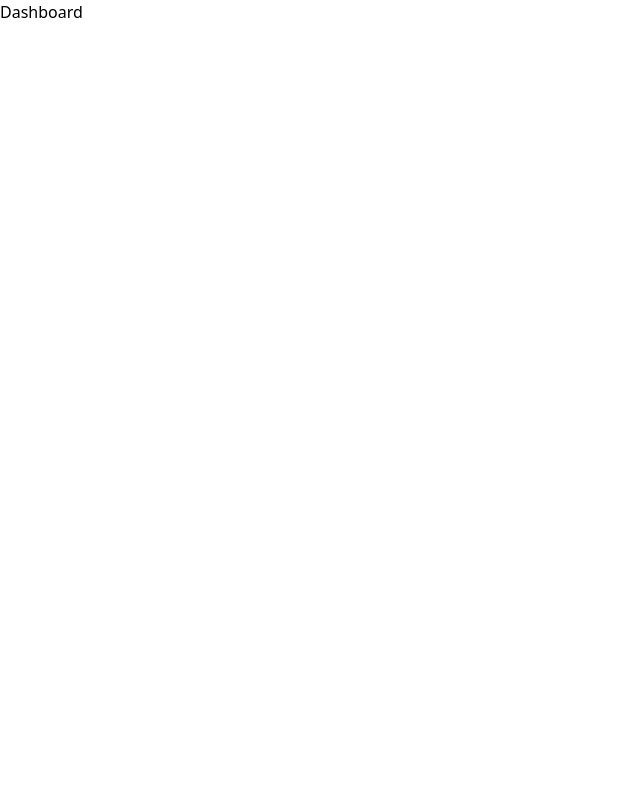
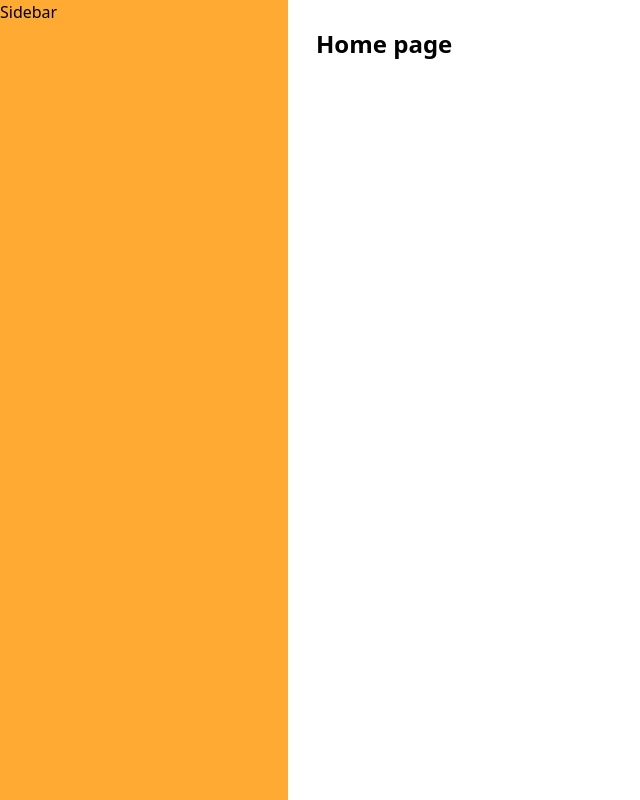
Before and after one commit to SaraZmni/food-dashboard-app, a React app: page /dashboard in a window 1280 px wide. Shown: the whole page, without its empty margins (0-640 px from the left). Built offline with nearby package versions, Linux system fonts and the light colour scheme.

Commit message:
start dashboard component

```diff
--- a/src/routes/dashboard/dashboard.tsx
+++ b/src/routes/dashboard/dashboard.tsx
@@ -1,5 +1,13 @@
 function Dashboard() {
-  return <div>Dashboard</div>;
+  return (
+    <div className="flex">
+      <div className={`w-72 h-screen bg-layout`}>Sidebar</div>
+      <div className="p-7 text-2xl font-semibold flex-1 h-screen">
+        <h1>Home page</h1>
+        <div></div>
+      </div>
+    </div>
+  );
 }
 
 export default Dashboard;
--- a/tailwind.config.js
+++ b/tailwind.config.js
@@ -1,27 +1,24 @@
 /** @type {import('tailwindcss').Config} */
 module.exports = {
-  content: [
-    "./src/**/*.{js,jsx,ts,tsx}"
-  ],
+  content: ["./src/**/*.{js,jsx,ts,tsx}"],
   darkMode: false, // or 'media' or 'class'
   theme: {
     extend: {
       colors: {
-        primary: '#ebf9fc',
-        secondary:'#fe5634',
-        main:'#c6c8cc',
-        success:'#42c486',
-        light:'#ffeae6'
+        primary: "#ebf9fc",
+        secondary: "#fe5634",
+        main: "#c6c8cc",
+        success: "#42c486",
+        light: "#ffeae6",
+        layout: "#FFAA33",
       },
       fontFamily: {
-        vazir: ['Vazir'],
+        vazir: ["Vazir"],
       },
     },
-
-
   },
   variants: {
     extend: {},
   },
-  plugins: []
-}
+  plugins: [],
+};
```
